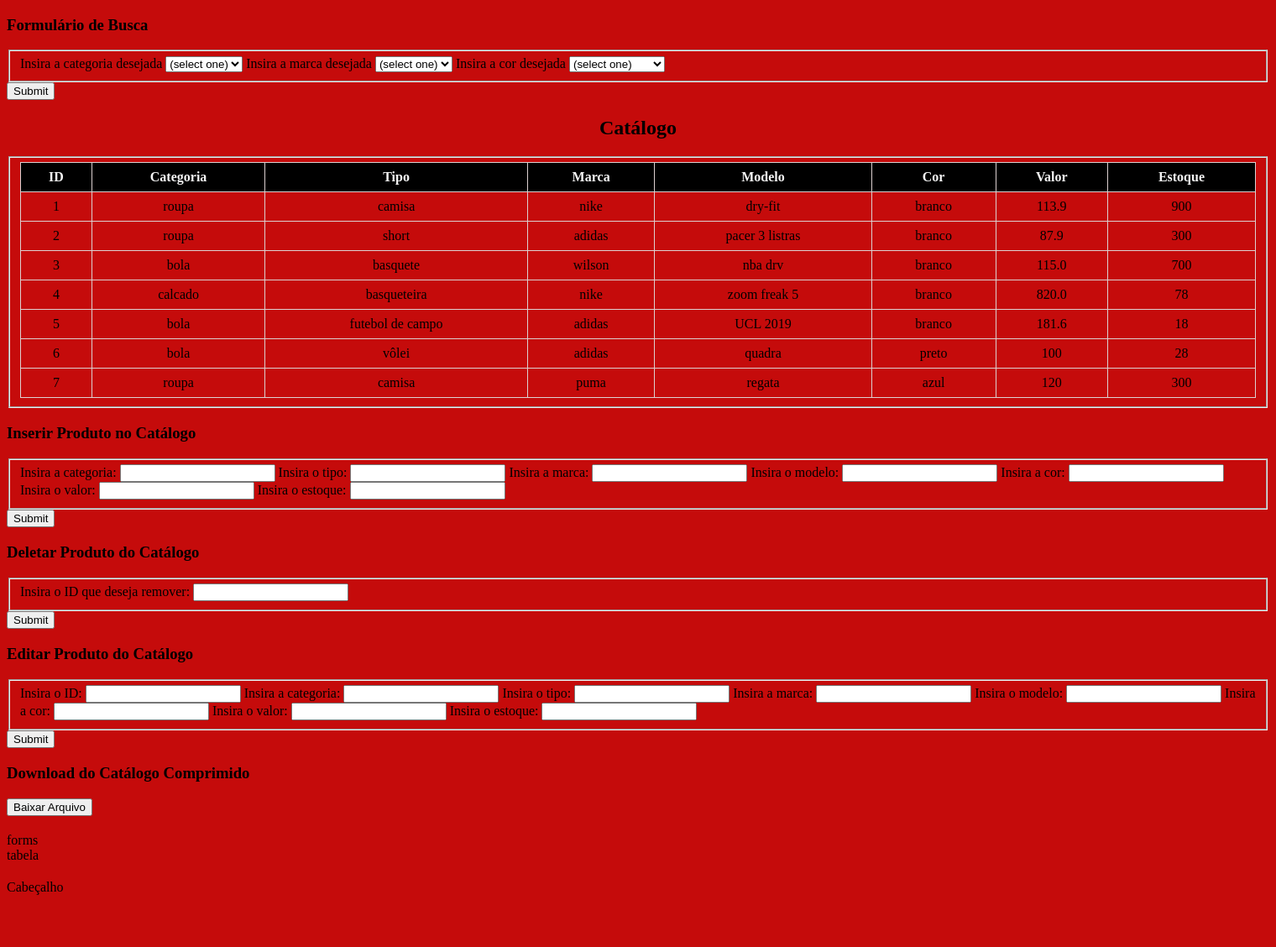
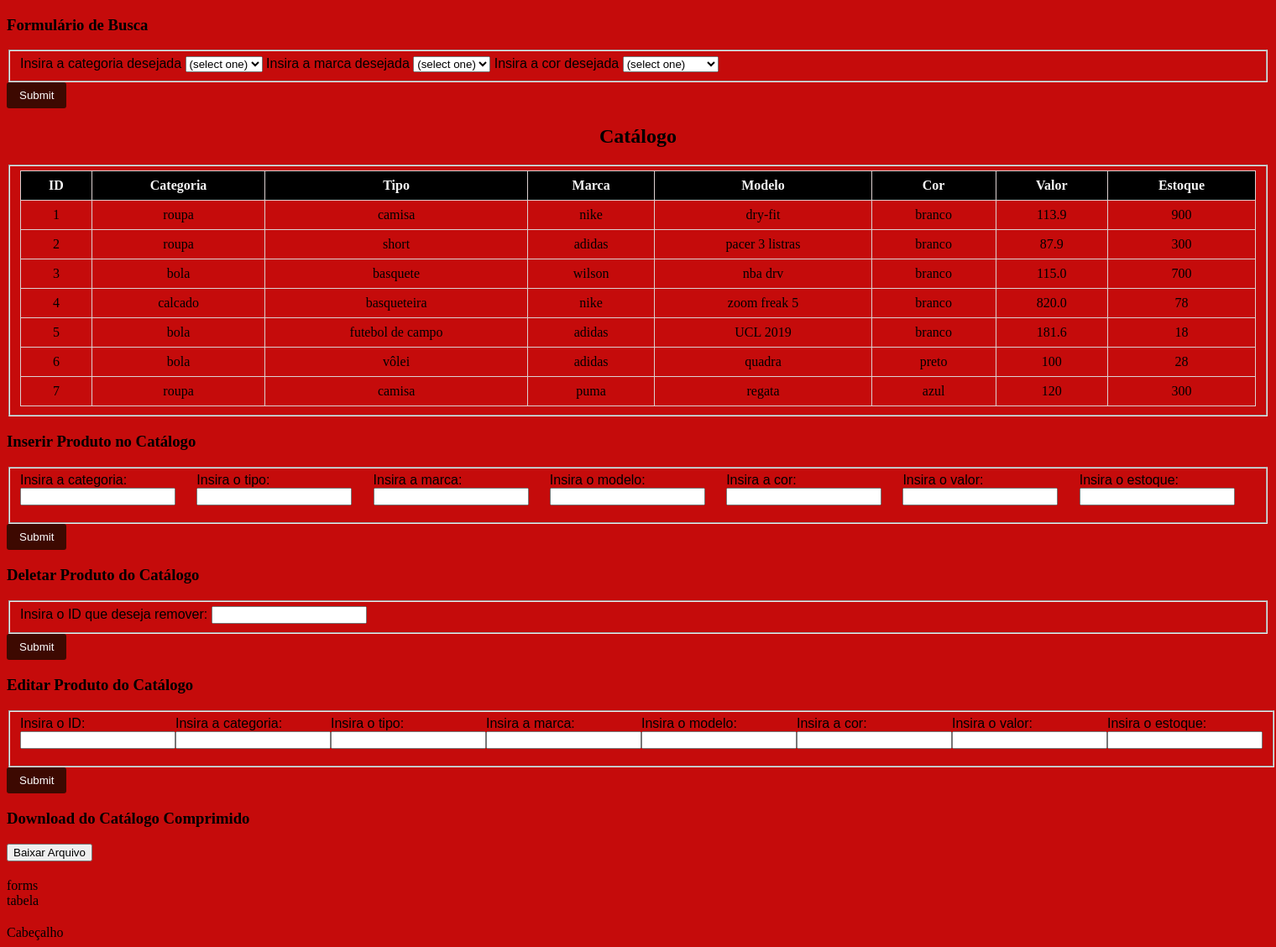
Before and after one commit to luizvn/TRABALHO_ED2, a Flask app: page /etapa1 in a window 1520 px wide. Shown: the part 231-1359 px from the top of the page at 84% size. Before the commit the page ends 1297 px from the top, so only its background shows below. Run offline with Flask 3, Linux system fonts and the light colour scheme.

Commit message:
CSS nos inputs

```diff
--- a/templates/etapa1.html
+++ b/templates/etapa1.html
@@ -79,6 +79,68 @@
         /*td, th {
             padding: 10px; /* Aumenta o espaço interno dentro das células
         } */
+
+        /* FORMS */
+        form {
+            font-family: Arial, sans-serif; /* Escolha uma fonte adequada para o formulário */
+        }
+
+        /*input[type="text"], input[type="number"], textarea {
+            width: 100%;
+            padding: 10px;
+            margin-bottom: 20px;
+            border: 1px solid #ccc;
+            border-radius: 5px;
+            box-sizing: border-box;
+        }*/
+
+        input[type="submit"] {
+            padding: 8px 15px;
+            background-color: #3d0901;
+            color: #fff;
+            border: none;
+            border-radius: 3px;
+            cursor: pointer;
+        }
+
+        .row {
+            display: flex;
+            justify-content: space-between;
+            margin-bottom: 10px;
+        }
+
+        .row label {
+            flex-basis: calc(50% - 5px); /* Define a largura de cada label para ocupar metade da linha */
+        }
+
+        .row input {
+            flex-basis: calc(50% - 5px); /* Define a largura de cada input para ocupar metade da linha */
+        }
+
+        /*label{
+            display: flex;
+            flex-direction: row;
+            align-items: center;
+            margin-bottom: 10px;
+            font-weight: bold;
+        }*/
+
+        /*label input {
+            flex: 1;
+            margin-left: 10px;
+            padding: 8px;
+            border: 1px solid #ccc;
+            border-radius: 5px;
+            box-sizing: border-box;
+        } */
+
+        input:focus, textarea {
+            outline: none;
+            border-color: #ab3702; /* Cor quando o input recebe foco */
+            box-shadow: 0 0 5px rgba(180, 29, 3, 0.5); /* Sombra quando o input recebe foco */
+        }
+
+
 
     </style>
 </head>
@@ -193,6 +255,7 @@
                 <h3>Inserir Produto no Catálogo</h3>
                 <form method="post", action="/inserir">
                     <fieldset>
+                        <div class="row">
                             <label for="categoria">Insira a categoria: <input id="categoria" name="categoria" type="text" required /></label>
                             <label for="tipo">Insira o tipo: <input id="tipo" name="tipo" type="text" required /></label>
                             <label for="marca">Insira a marca: <input id="marca" name="marca" type="text" required /></label>
@@ -200,6 +263,7 @@
                             <label for="cor">Insira a cor: <input id="cor" name="cor" type="text" required> </label>
                             <label for="valor">Insira o valor: <input id="valor" name="valor" type="number" required></label>
                             <label for="estoque">Insira o estoque: <input id="estoque" name="estoque" type="number" required></label>
+                        </div>
 
                     </fieldset>
                     <input type="submit" value="Submit" />
@@ -215,6 +279,7 @@
                 <h3>Editar Produto do Catálogo</h3>
                 <form method="post", action="/editar">
                     <fieldset>
+                        <div class="row">
                             <label for="id">Insira o ID: <input id="id" name="id" type="text" required /></label>
                             <label for="categoria">Insira a categoria: <input id="categoria" name="categoria" type="text"/></label>
                             <label for="tipo">Insira o tipo: <input id="tipo" name="tipo" type="text"/></label>
@@ -223,6 +288,7 @@
                             <label for="cor">Insira a cor: <input id="cor" name="cor" type="text" /> </label>
                             <label for="valor">Insira o valor: <input id="valor" name="valor" type="number" /></label>
                             <label for="estoque">Insira o estoque: <input id="estoque" name="estoque" type="number" /></label>
+                        </div>
                     </fieldset>
                     <input type="submit" value="Submit">
                 </form>
--- a/templates/index.html
+++ b/templates/index.html
@@ -40,9 +40,9 @@
         }
 
         nav {
-        background-color: rgba(210, 77, 62, 0.7);
-        padding: 1px;
-        text-align: center;
+            background-color: rgba(210, 77, 62, 0.7);
+            padding: 1px;
+            text-align: center;
         }
 
         nav a{
```
Lines whose indentation alone changed are shown as unchanged.
